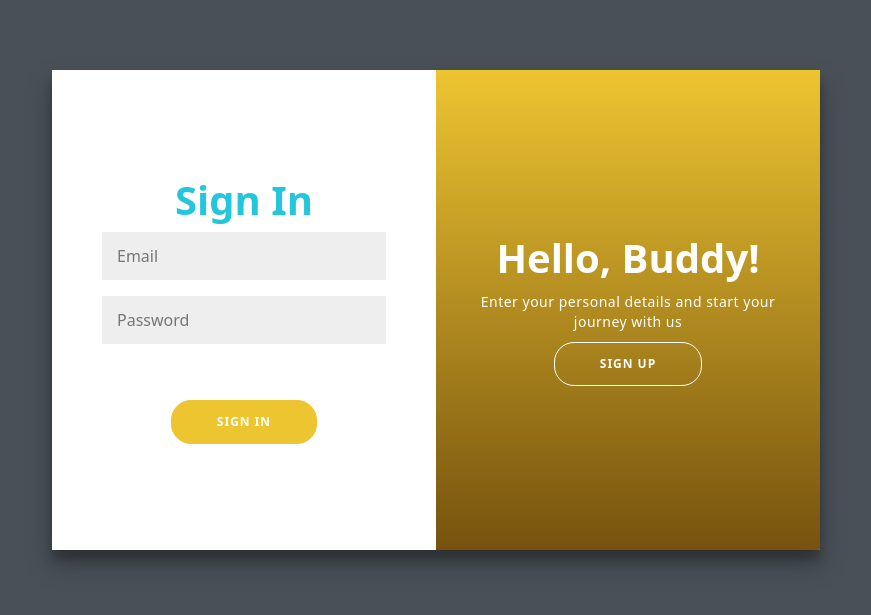
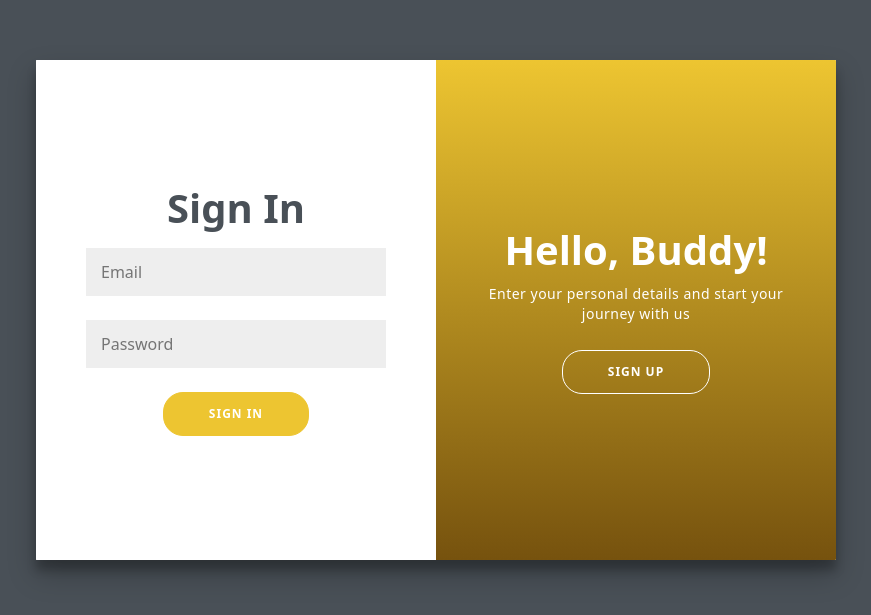
Before and after one commit to SUBHA12161/PMS-Frontend, a React (Create React App) app: page /auth in a window 1280 px wide. Shown: the part 105-720 px from the top of the page, without its empty margins (204-1075 px from the left). Built offline with nearby package versions, Linux system fonts and the light colour scheme; no server answers.

Commit message:
env test update

```diff
--- a/src/assets/css/AuthForm.css
+++ b/src/assets/css/AuthForm.css
@@ -7,7 +7,7 @@
 }
 
 h1 {
-    color: #24C6DC;
+    color: #495057;
     font-weight: bold;
     margin: 0;
 }
@@ -99,9 +99,9 @@ input {
     box-shadow: 0 14px 28px rgba(0, 0, 0, 0.25), 0 10px 10px rgba(0, 0, 0, 0.22);
     position: relative;
     overflow: hidden;
-    width: 768px;
+    width: 800px;
     max-width: 100%;
-    min-height: 480px;
+    min-height: 500px;
     margin-top: 30px;
 }
 
--- a/src/pages/AuthForm.js
+++ b/src/pages/AuthForm.js
@@ -8,6 +8,8 @@ import axios from "axios";
 import "../assets/css/AuthForm.css";
 
 const AuthForm = () => {
+
+  console.log(`url == ${process.env.REACT_APP_API_BASE_URL}`);
     const [isRightPanelActive, setRightPanelActive] = useState(false);
     const navigate = useNavigate();
     const { login, register } = useContext(AuthContext);
@@ -261,7 +263,7 @@ const AuthForm = () => {
                         <h1>Sign In</h1>
                         <input
                             autoComplete="off"
-                            className={errors.email ? "invalid-input" : ""}
+                            className={errors.email ? "invalid-input mt-3" : "mt-3"}
                             name="email"
                             type="email"
                             value={signInData.email}
@@ -272,7 +274,7 @@ const AuthForm = () => {
                         {errors.email && <span className="error-message">{errors.email}</span>}
                         <input
                             autoComplete="off"
-                            className={errors.password ? "invalid-input" : ""}
+                            className={errors.password ? "invalid-input mt-3" : "mt-3"}
                             name="password"
                             type="password"
                             value={signInData.password}
@@ -281,7 +283,7 @@ const AuthForm = () => {
                             invalid={!!errors.password}
                         />
                         {errors.password && <span className="error-message">{errors.password}</span>}
-                        <button type="submit" disabled={loading} className="mt-5">
+                        <button type="submit" disabled={loading} className="mt-3">
                             {loading ?
                                 <div class="loader"></div>
                                 :
@@ -300,7 +302,7 @@ const AuthForm = () => {
                         <div className="overlay-panel overlay-right">
                             <h1>Hello, Buddy!</h1>
                             <p>Enter your personal details and start your journey with us</p>
-                            <button className="ghost" onClick={handleSignUpClick}>Sign Up</button>
+                            <button className="ghost mt-3" onClick={handleSignUpClick}>Sign Up</button>
                         </div>
                     </div>
                 </div>
```
Also changed, not shown: 2 other files (tests, documents, lock files or other folders).
